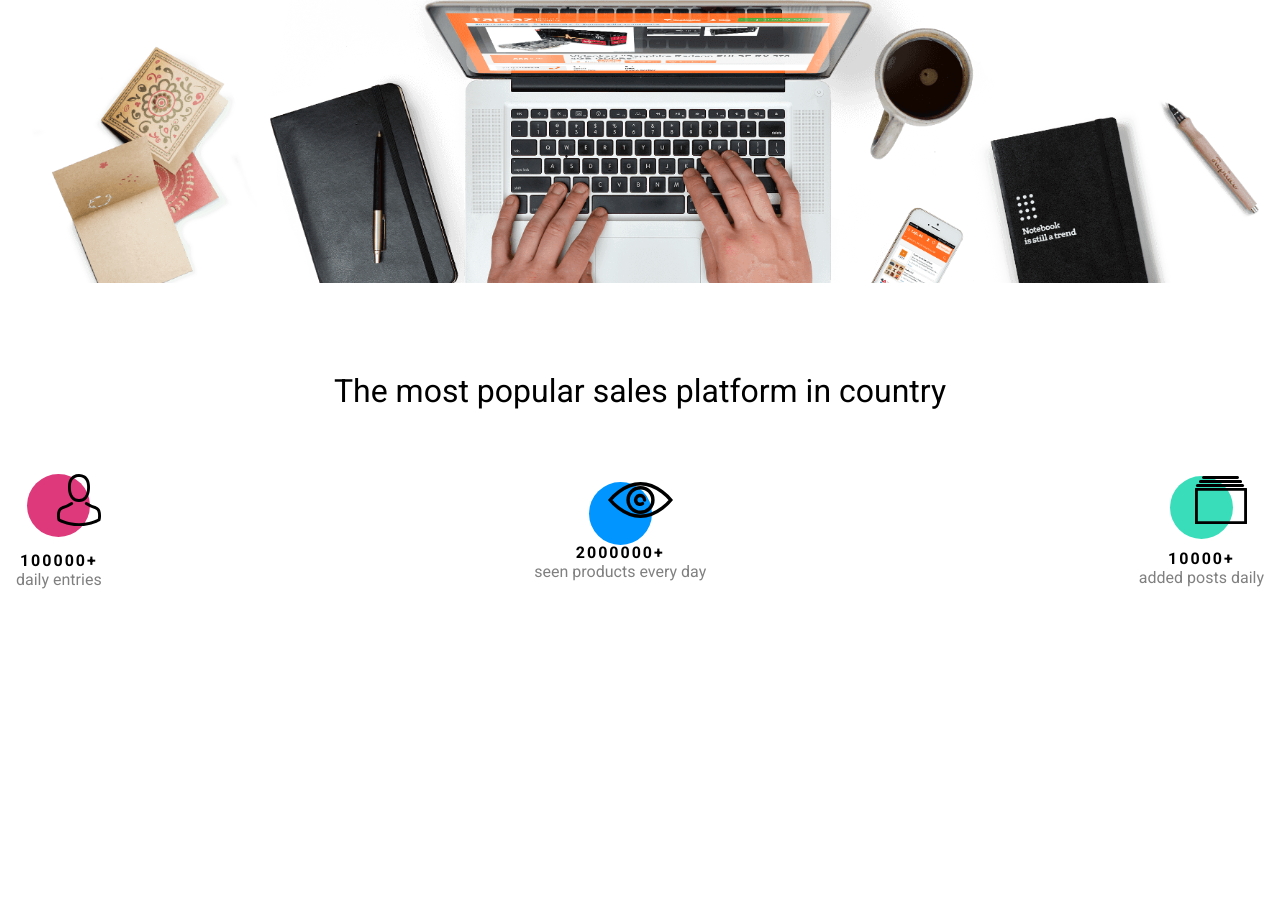
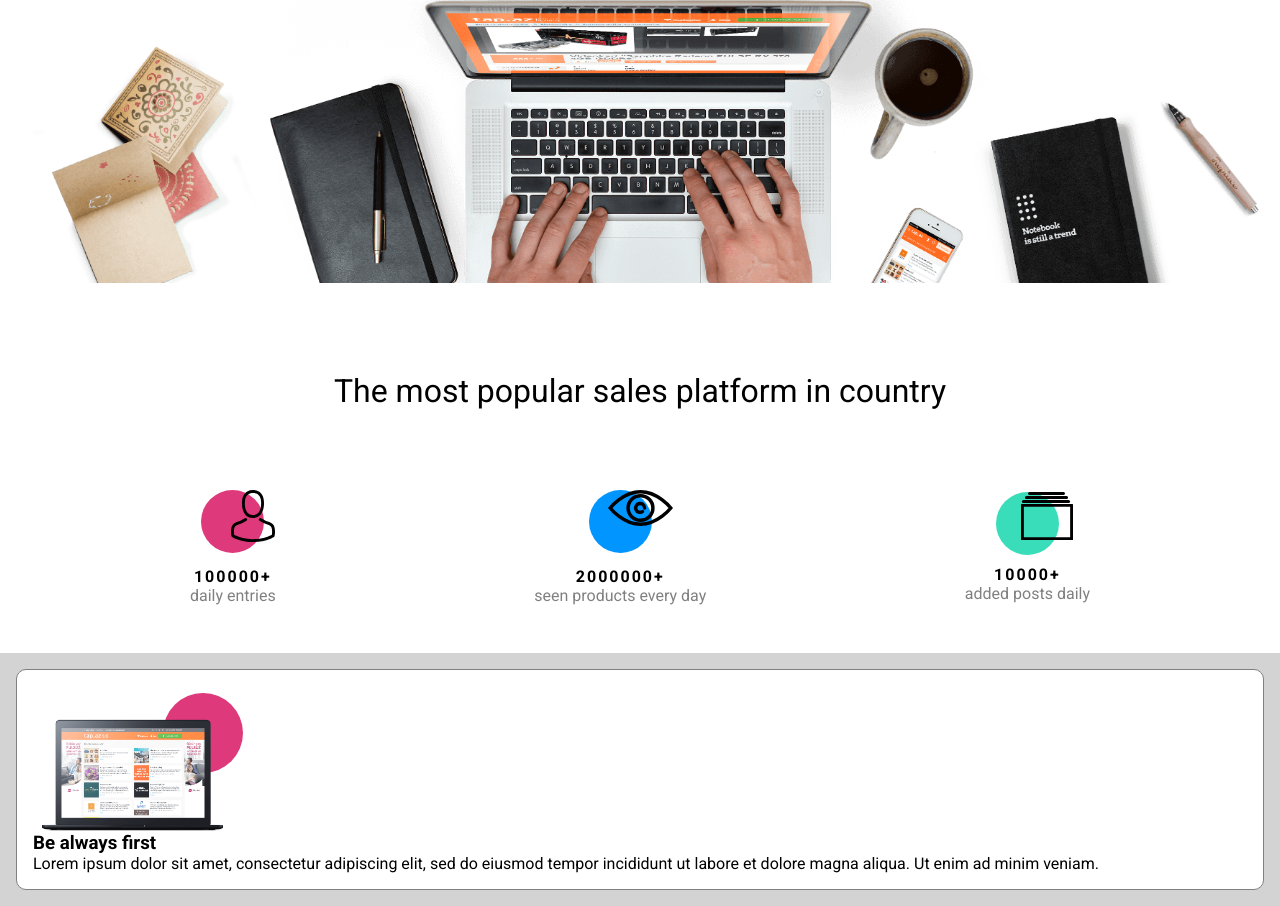
Before and after one commit to Niki2222/bestShopCalculator, a plain HTML site: page index.html in a window 1280 px wide. Shown: the part 417-1323 px from the top of the page. Before the commit the page ends 1022 px from the top, so only its background shows below. Drawn offline with Linux system fonts and the light colour scheme.

Commit message:
more benefits

```diff
--- a/index.html
+++ b/index.html
@@ -45,7 +45,7 @@
                 <div class="benefits_content">
                     <div class="blue"></div>
                     <img src="./images/Eye.svg" alt="eye">
-                    <p class="bold">2000000+</p>
+                    <p class="bold bold_2">2000000+</p>
                     <p class="lighter">seen products every day</p>
                 </div>
                 <div class="benefits_content">
@@ -56,6 +56,16 @@
                 </div>
             </div>
         </section>
+        <section class="benefits_3_units">
+            <div class="benefits_3_content">
+                <!-- <div class="pink"></div> -->
+                <div class="benefits_3_image">
+                    <img src="./images/Macbook.png" alt="Macbook">
+                </div>
+                <h3>Be always first</h3>
+                <p>Lorem ipsum dolor sit amet, consectetur adipiscing elit, sed do eiusmod tempor incididunt ut labore et dolore magna aliqua. Ut enim ad minim veniam.</p>
+            </div>
+        </section>
     </main>
     <script src="index.js"></script>
 </body>
--- a/style.css
+++ b/style.css
@@ -113,7 +113,7 @@ a {
     font-weight: lighter;
 }
 .benefits_content {
-    margin-top: 2rem;
+    margin-top: 3rem;
 }
 .benefits img {
     display: block;
@@ -138,6 +138,9 @@ a {
     font-weight: bold;
     letter-spacing: 2px;
 }
+.bold_2 {
+    margin-top: 1rem;
+}
 .lighter {
     color: var(--light-text);
     font-weight: lighter;
@@ -153,8 +156,52 @@ a {
         display: flex;
         align-items: center;
         justify-content: space-between;
+        margin: 2rem auto;
+        max-width: 900px;
     }
     .benefits h2 {
         margin: 2rem;
     }
 }
+
+/* Benefits 3 units section */
+.benefits_3_units {
+    background-color: var(--box-shaddow-color);
+    padding: 1rem;
+}
+.benefits_3_content {
+    background-color: var(--light-color);
+    border: 1px solid var(--light-text);
+    border-radius: 10px;
+    padding: 1rem;
+}
+.benefits_3_content {
+    background-color: var(--light-color);
+    border: 1px solid var(--light-text);
+    border-radius: 10px;
+    padding: 3rem 1rem 1rem 1rem;
+
+}
+.benefits_3_content img {
+    max-width: 200px;
+    width: 100%;
+    display: block;
+    margin: 0 auto;
+    position: relative;
+    z-index: 2;
+}
+.benefits_3_image {
+    position: relative;
+    max-width: 200px;
+}
+.benefits_3_image::before {
+    content: "";
+    display: block;
+    border-radius: 50%;
+    height: 80px;
+    width: 80px;
+    background-color: var(--benefit-pink-color);
+    position: absolute;
+    top: -25px;
+    right: -10px;
+}
```
